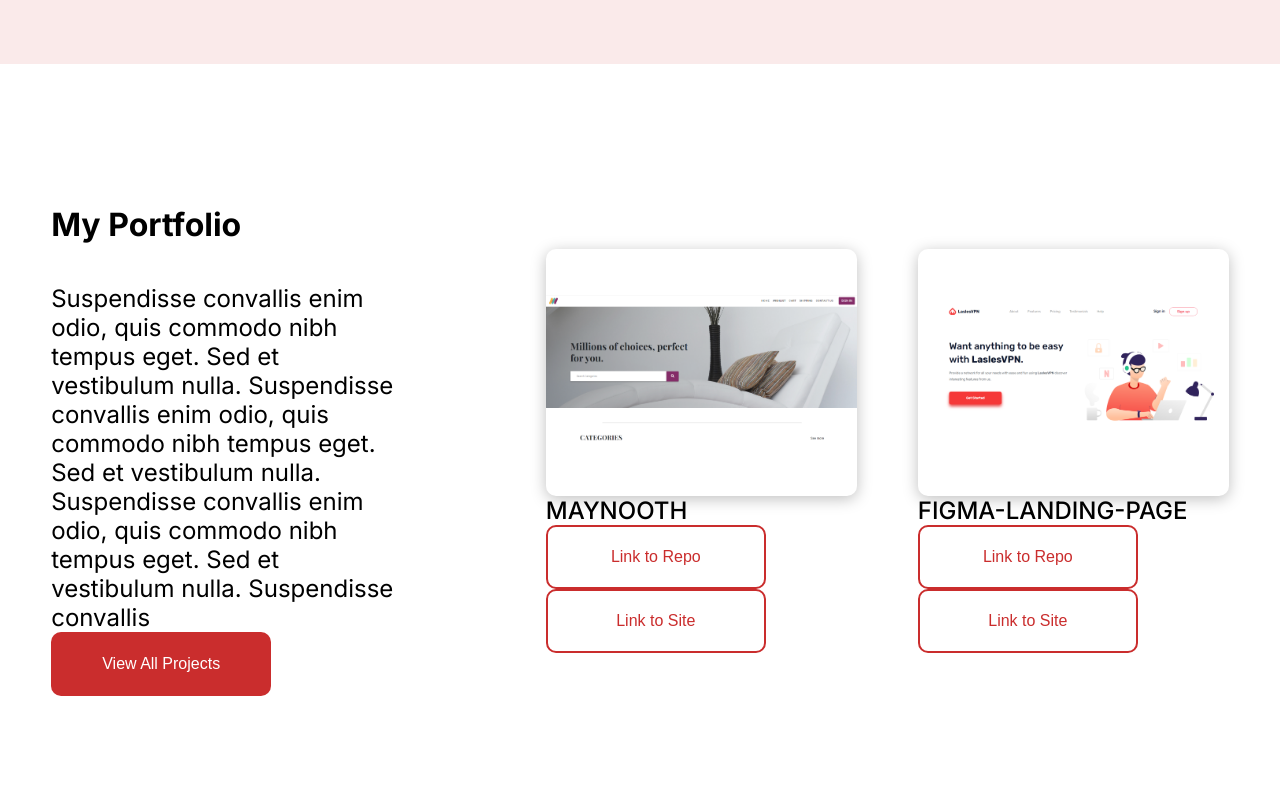
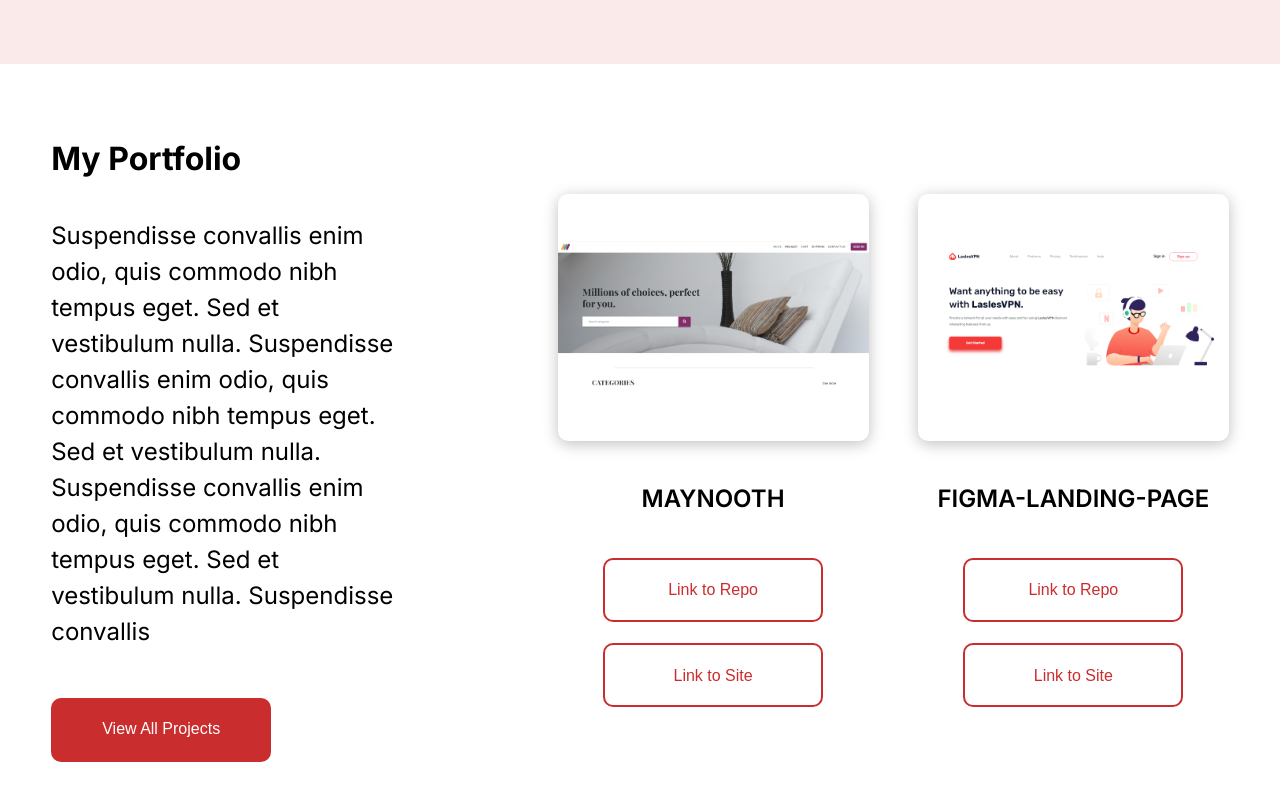
Before and after one commit to AjulibeChiemela/portfolio-assignment, a plain HTML site: page index.html in a window 1280 px wide. Shown: the part 1484-2284 px from the top of the page. Drawn offline with Linux system fonts and the light colour scheme.

Commit message:
edit buttons and portfolio section

```diff
--- a/index.html
+++ b/index.html
@@ -76,8 +76,16 @@
               />
             </div>
             <p>MAYNOOTH</p>
-            <button><a href="">Link to Repo</a></button>
-            <button><a href="">Link to Site</a></button>
+            <button>
+              <a href="https://github.com/AjulibeChiemela/maynooth"
+                >Link to Repo</a
+              >
+            </button>
+            <button>
+              <a href="https://vigilant-ptolemy-3d1af5.netlify.app"
+                >Link to Site</a
+              >
+            </button>
           </div>
           <div>
             <div class="img-bg">
@@ -87,8 +95,17 @@
               />
             </div>
             <p>FIGMA-LANDING-PAGE</p>
-            <button><a href="">Link to Repo</a></button>
-            <button><a href="">Link to Site</a></button>
+            <button>
+              <a
+                href="https://github.com/AjulibeChiemela/Figma-Landing-Page-Freebie"
+                >Link to Repo</a
+              >
+            </button>
+            <button>
+              <a href="https://admiring-pare-9d3a36.netlify.app"
+                >Link to Site</a
+              >
+            </button>
           </div>
         </div>
       </section>
--- a/styles.css
+++ b/styles.css
@@ -22,6 +22,7 @@ header {
 
 p {
   font-size: 24px;
+  line-height: 1.5;
 }
 
 .logo {
@@ -80,6 +81,8 @@ button {
 
 button a {
   display: block;
+  height: 100%;
+  padding-top: 10%;
 }
 
 .hero button,.text button{
@@ -123,11 +126,16 @@ h2 {
   width: 30%;
 }
 
+.text p {
+  margin: 0 auto 48px;
+}
+
 .img-box {
   width: 60%;
   display: flex;
   justify-content: space-between;
-  padding-left: 2%;
+  padding-left: 3%;
+  text-align: center;
 }
 
 .img-bg {
@@ -143,6 +151,7 @@ h2 {
 }
 
 .img-box button {
+  margin: 7% auto 0;
   background-color: #ffffff;
   border: 2px solid #CA2D2D;
   display: block;
@@ -162,5 +171,6 @@ h2 {
 }
 
 .img-box p {
-  font-weight: 500;
+  font-weight: 600;
+  margin: 13% auto;
 }
```
